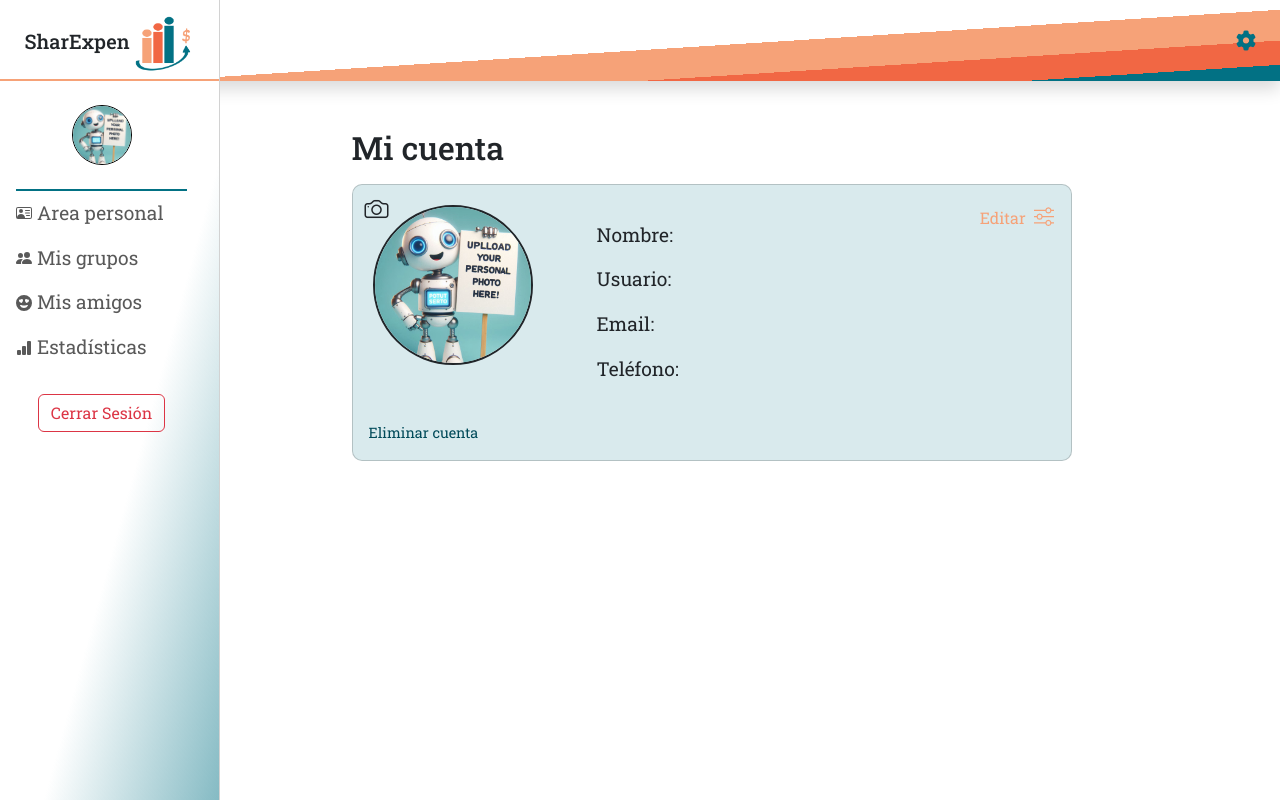
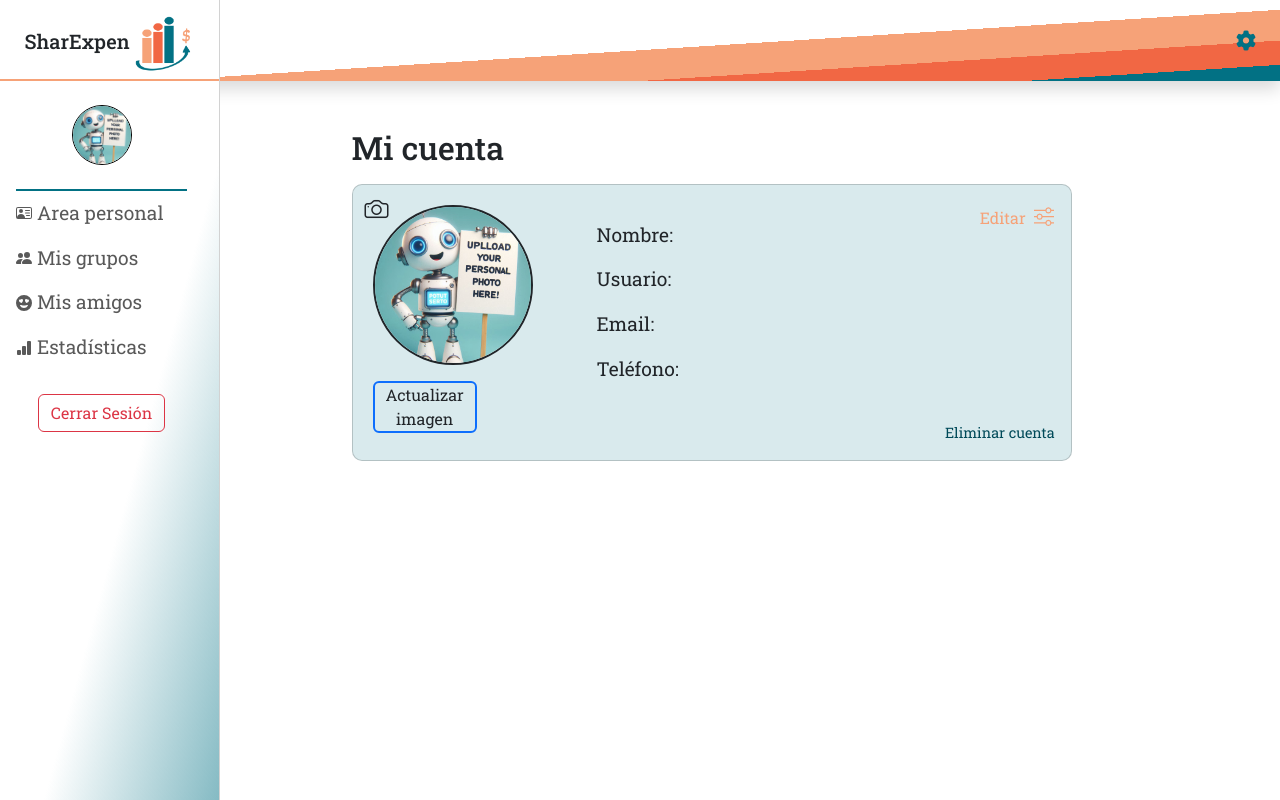
Before and after one commit to matildejb/TFM_front, an Angular app: page /user-profile in a window 1280 px wide. Built offline with nearby package versions, Linux system fonts and the light colour scheme; no server answers; sample sign-in values are in the browser's storage.

Commit message:
IMG multer

```diff
--- a/src/app/pages/users/user-profile/user-profile.component.css
+++ b/src/app/pages/users/user-profile/user-profile.component.css
@@ -60,7 +60,7 @@
     font-size: 0.9rem;
     position: absolute;
     bottom: 0;
-    left: 0;
+    right: 0;
   }
 }
 
--- a/src/app/pages/users/user-profile/user-profile.component.html
+++ b/src/app/pages/users/user-profile/user-profile.component.html
@@ -11,13 +11,15 @@
             </svg>
         </button>
 
-        <div class="imge-upload">
+        <form (submit)="onSubmit()" class="d-flex flex-column gap-3">
             <img class="card-img-top mt-0 me-5" [src]="unUser?.imageUrl || 'assets/images/default-img.png'"
                 [alt]="unUser?.name || 'img-personal '" title="imagen-perfil">
             <label class="custom-file-upload position-absolute">
                 <input type="file" (change)="onFileSelected($event)" accept="image/*">
                 <i class="bi bi-camera"></i></label>
-        </div>
+            <button type="submit" class="btn border-2 border-primary p-0 w-50">Actualizar imagen</button>
+        </form>
+
 
         <div class="card-body mb-4">
             <p>Nombre:<b> {{ unUser?.name }}</b></p>
--- a/src/app/pages/users/user-profile/user-profile.component.ts
+++ b/src/app/pages/users/user-profile/user-profile.component.ts
@@ -16,8 +16,7 @@ export class UserProfileComponent {
   userService = inject(UsersService);
   activatedRoute = inject(ActivatedRoute);
   router = inject(Router);
-  imageUrl: string | ArrayBuffer | null = null;
-  fileName: string | null = null;
+  selectedFile: File | undefined;
 
   unUser: IUser | null = null;
 
@@ -35,17 +34,16 @@ export class UserProfileComponent {
   }
 
 
+   onFileSelected(event: any) {
+    this.selectedFile = event.target.files[0];
+  }
+
   //Cambiar foto
-  onFileSelected(event: Event): void {
-    const input = event.target as HTMLInputElement;
-    if (input.files && input.files[0]) {
-      const reader = new FileReader();
-      reader.onload = (e: ProgressEvent<FileReader>) => {
-        this.imageUrl = e.target?.result || null;
-      };
-      reader.readAsDataURL(input.files[0]);
-    }
+  onSubmit() {
+
   }
+
+
 
   async deleteUser(): Promise<void> {
     if (!this.unUser) {
```
